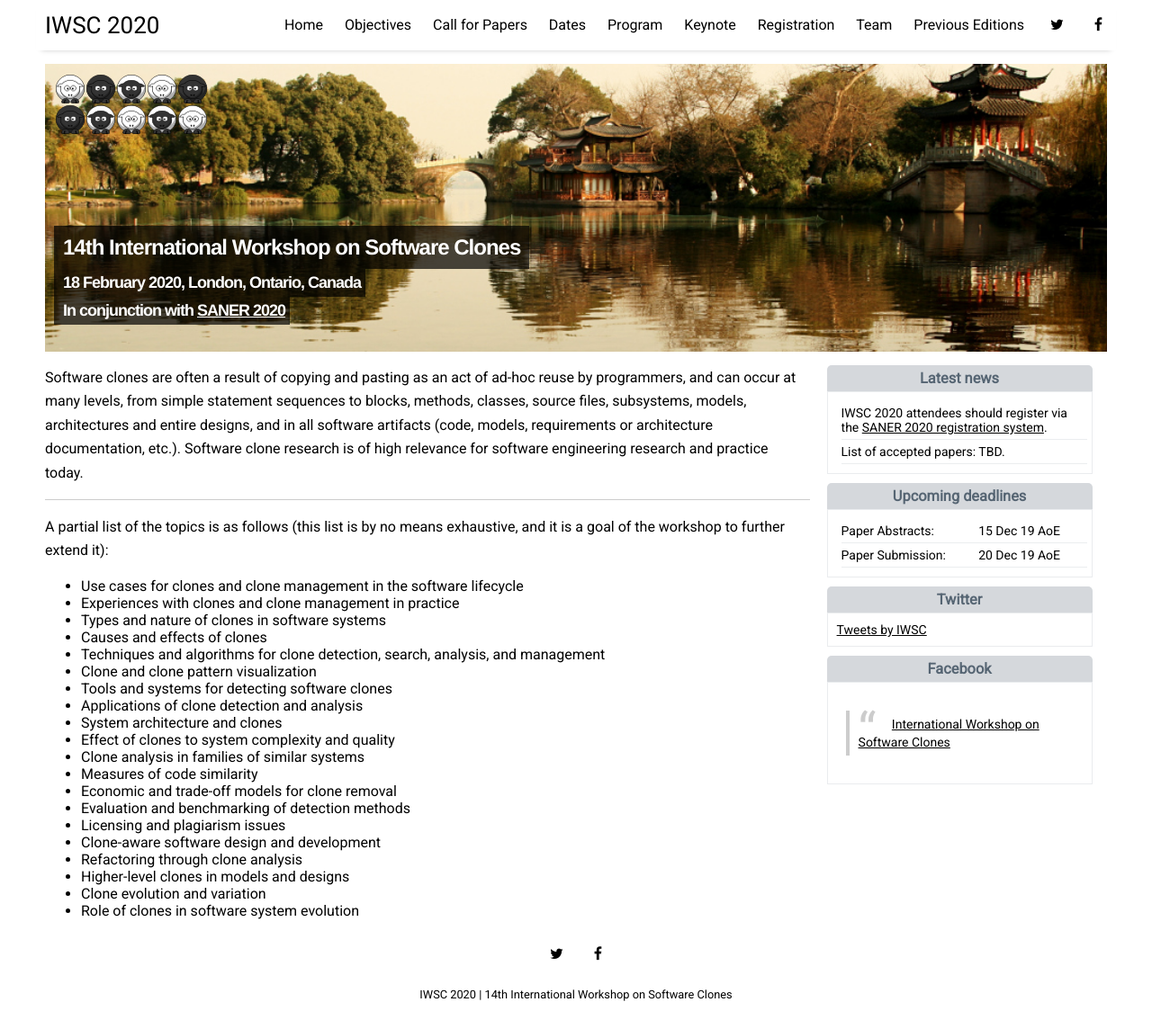
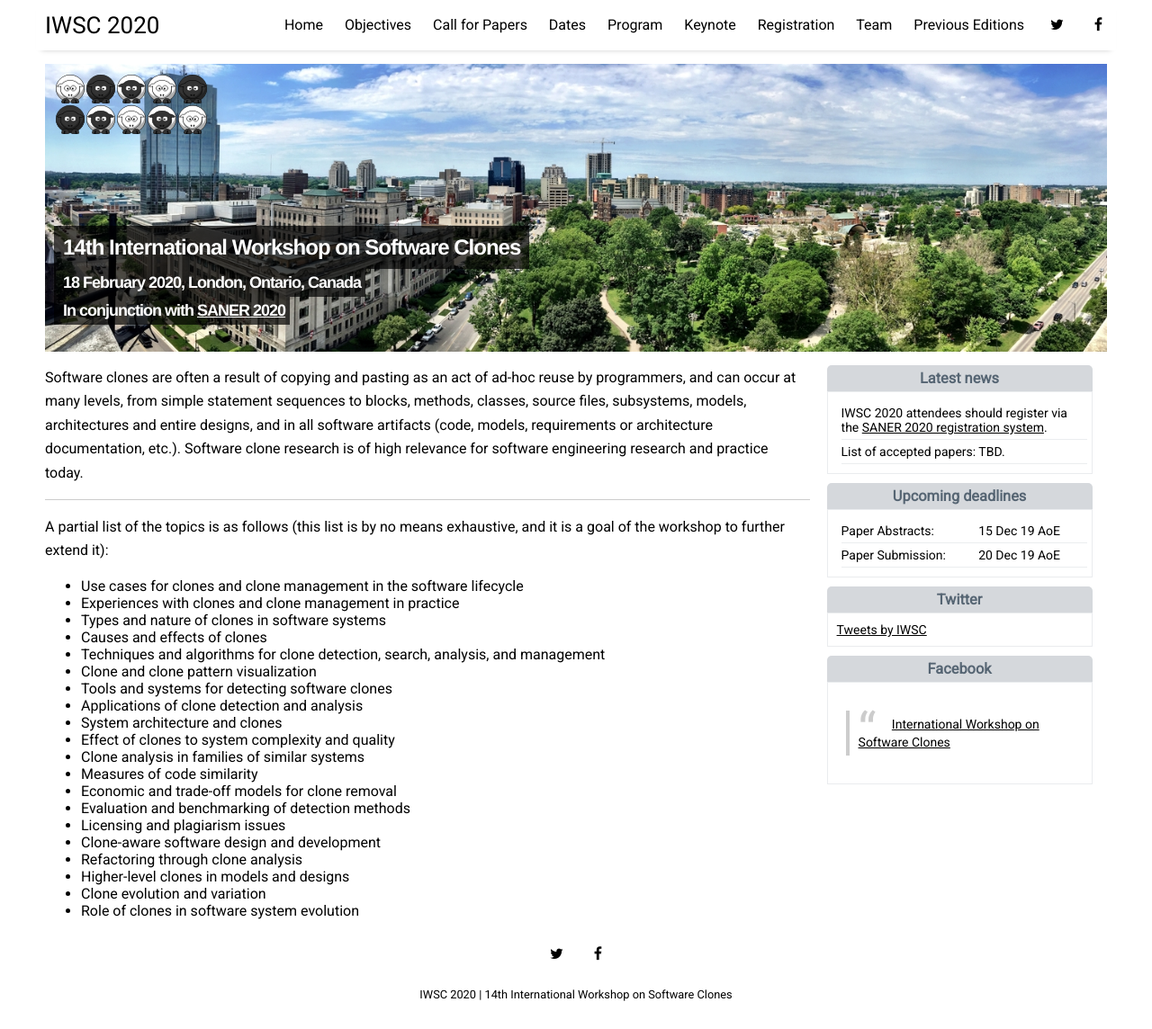
Before and after one commit to iwsc2020/iwsc2020.github.io, a Jekyll site: the page built from index.html, in a window 1280 px wide and 1144 px high. Shown: the whole window at 90% size. Built offline with Jekyll 4.4.1, drawn with Linux system fonts in a browser that asks for light colours; nearby versions of some CDN libraries; the list of posts is cut into pages by our own code; comment, search, counter and statistics services are not loaded.

Commit message:
added a banner picture and updated home.html

```diff
--- a/_layouts/home.html
+++ b/_layouts/home.html
@@ -3,7 +3,8 @@
 title: Home
 ---
 
-<div class="featured-posts" style="background-image:url({{ site.github.url }}/assets/img/Pagoda_on_Lake_\(2514\).jpg ">
+<!---<div class="featured-posts" style="background-image:url({{ site.github.url }}/assets/img/Pagoda_on_Lake_\(2514\).jpg ">--->
+<div class="featured-posts" style="background-image:url({{ site.github.url }}/assets/img/buildings.jpg ">
   <div class="sheep_herd">
     <table cellpadding="0">
         <tr>
```
Also changed, not shown: assets/img/buildings.jpg (added).
